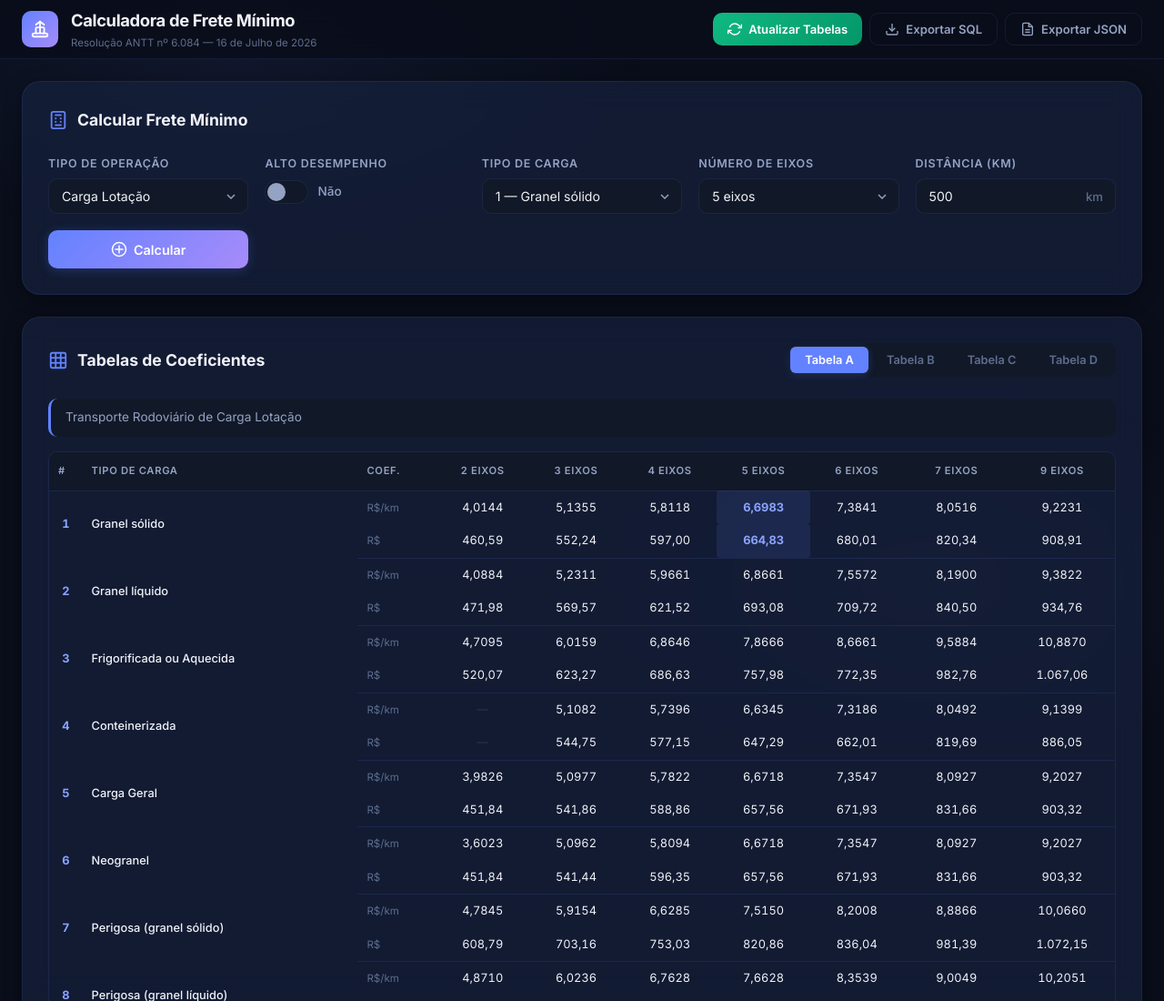
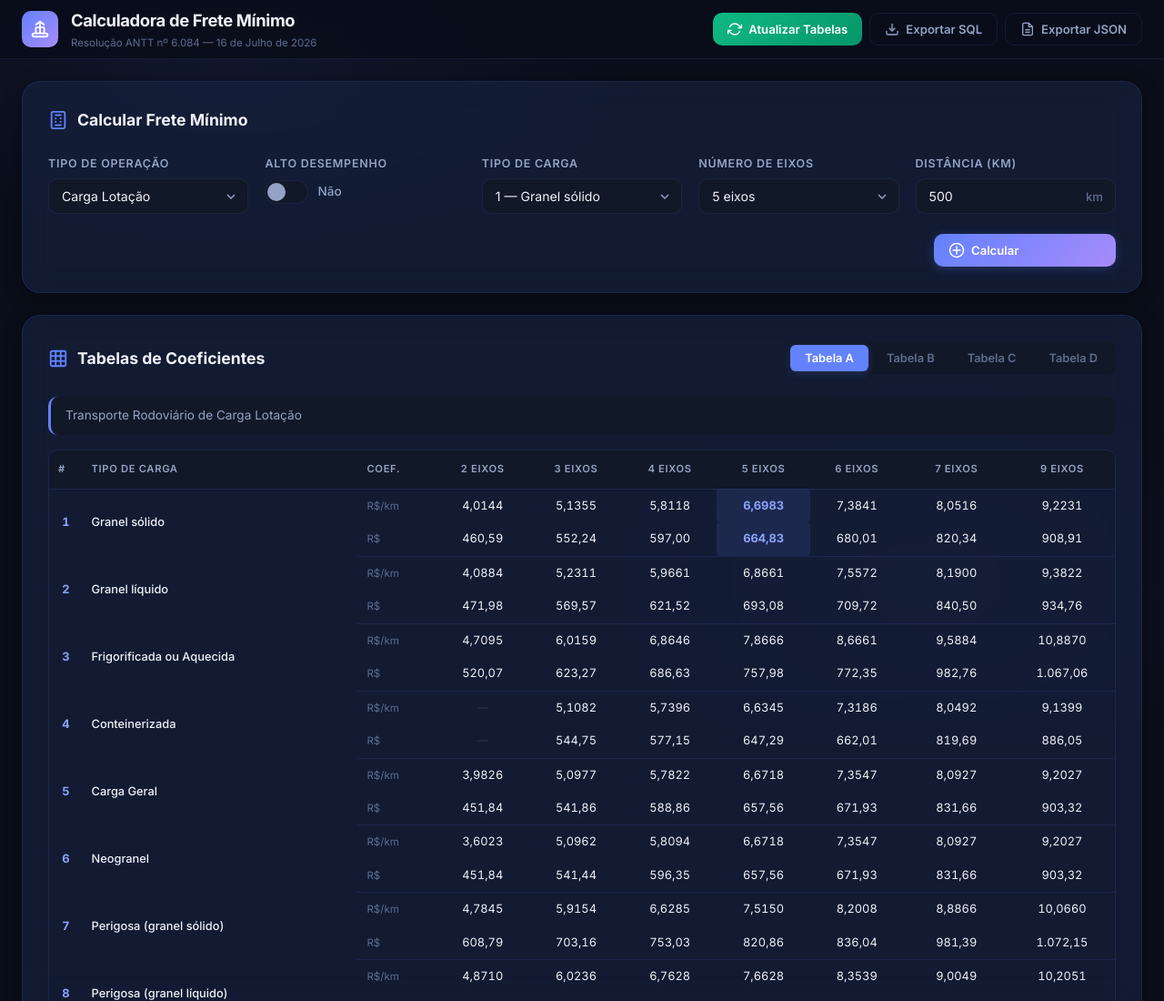
Before and after one commit to ArthurVti8/Calculo-Ciot, a website: page index.html in a window 1280 px wide. Shown: the top 1100 px of the page at 91% size. Drawn offline with Linux system fonts and the light colour scheme.

Commit message:
UI: Melhorar alinhamento e posicao do botao Calcular na grade

```diff
--- a/index.html
+++ b/index.html
@@ -130,8 +130,8 @@
           </div>
         </div>
 
-        <div class="form-group">
-          <button id="btnCalcular" class="btn btn-primary btn-full">
+        <div class="form-group calc-btn-container">
+          <button id="btnCalcular" class="btn btn-primary">
             <svg viewBox="0 0 24 24" fill="none" stroke="currentColor" stroke-width="2" width="18" height="18">
               <circle cx="12" cy="12" r="10"/><path d="M12 6v12"/><path d="M6 12h12"/>
             </svg>
--- a/styles.css
+++ b/styles.css
@@ -259,6 +259,18 @@ body::before {
   color: var(--text-secondary);
   text-transform: uppercase;
   letter-spacing: 0.06em;
+}
+
+.calc-btn-container {
+  grid-column: 1 / -1;
+  display: flex;
+  justify-content: flex-end;
+  align-items: flex-end;
+  margin-top: 4px;
+}
+
+.calc-btn-container .btn {
+  min-width: 200px;
 }
 
 select, input[type="number"] {
@@ -1275,3 +1287,5 @@ select option {
 
 .diff-row-changed .grid-input { color: var(--text-primary); font-weight: 700; }
 .diff-row-new .grid-input { color: var(--success); font-weight: 700; }
+
+@media (max-width: 768px) { .calc-btn-container .btn { width: 100%; } }
```
